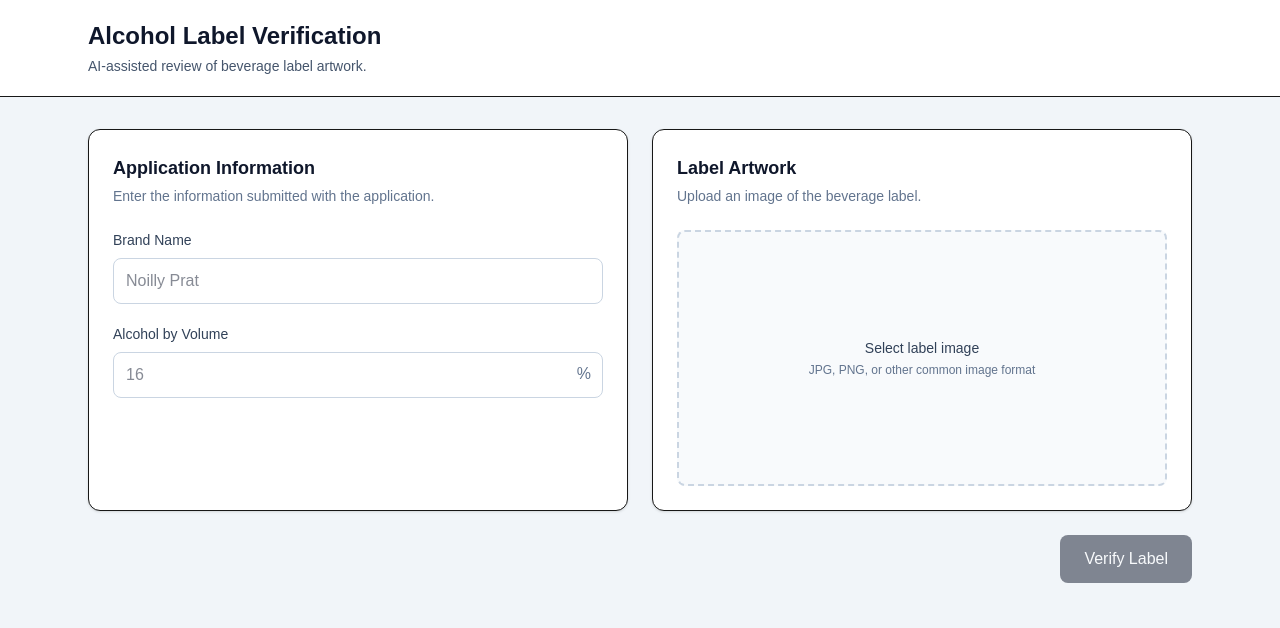
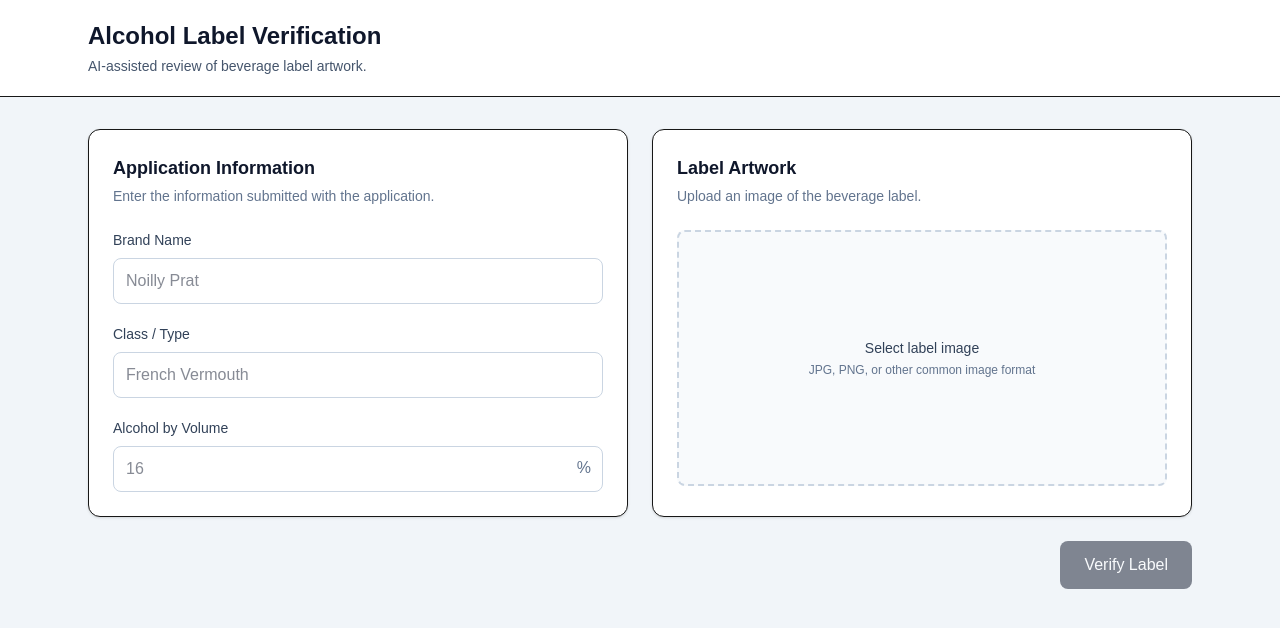
Before and after one commit to mwsx100/ttb-label-verifier, a Next.js app in the folder frontend/: page / in a window 1280 px wide. Shown: the top 628 px of the page. Built offline with nearby package versions, Linux system fonts and the light colour scheme.

Commit message:
Add class and type verification

```diff
--- a/frontend/app/page.tsx
+++ b/frontend/app/page.tsx
@@ -26,6 +26,12 @@ type Result = {
       expected: string;
       message: string;
     };
+    class_type?: {
+      status: VerificationStatus;
+      expected: string;
+      score: number;
+      message: string;
+    };
   };
   ocr_confidence?: number;
   extracted_text?: string;
@@ -34,6 +40,7 @@ type Result = {
 export default function Home() {
   const [brand, setBrand] = useState("");
   const [abv, setAbv] = useState("");
+  const [classType, setClassType] = useState("");
   const [file, setFile] = useState<File | null>(null);
   const [preview, setPreview] = useState<string | null>(null);
   const [result, setResult] = useState<Result | null>(null);
@@ -61,6 +68,7 @@ export default function Home() {
     formData.append("label", file);
     formData.append("expected_brand", brand);
     formData.append("expected_abv", abv);
+    formData.append("expected_class_type", classType);
 
     setLoading(true);
     setResult(null);
@@ -101,6 +109,19 @@ export default function Home() {
               ? brand
               : "Not confidently detected",
         },
+
+        {
+          label: "Class / Type",
+          status:
+            result.verification?.class_type?.status ??
+            "needs_review",
+          expected: classType,
+          detected:
+            result.verification?.class_type?.status === "pass"
+              ? classType
+              : "Not confidently detected",
+        },
+
         {
           label: "Alcohol Content",
           status: result.verification?.abv?.status ?? "needs_review",
@@ -176,7 +197,19 @@ export default function Home() {
                   className="w-full rounded-lg border border-slate-300 px-3 py-2.5 text-slate-900"
                 />
               </div>
+              <div className="mt-5">
+                <label className="mb-2 block text-sm font-medium text-slate-700">
+                  Class / Type
+                </label>
 
+                <input
+                  value={classType}
+                  onChange={(e) => setClassType(e.target.value)}
+                  required
+                  placeholder="French Vermouth"
+                  className="w-full rounded-lg border border-slate-300 px-3 py-2.5 text-slate-900"
+                />
+              </div>
               <div className="mt-5">
                 <label className="mb-2 block text-sm font-medium text-slate-700">
                   Alcohol by Volume
@@ -198,6 +231,7 @@ export default function Home() {
                   </span>
                 </div>
               </div>
+
             </section>
 
             <section className="rounded-xl border bg-white p-6 shadow-sm">
```
